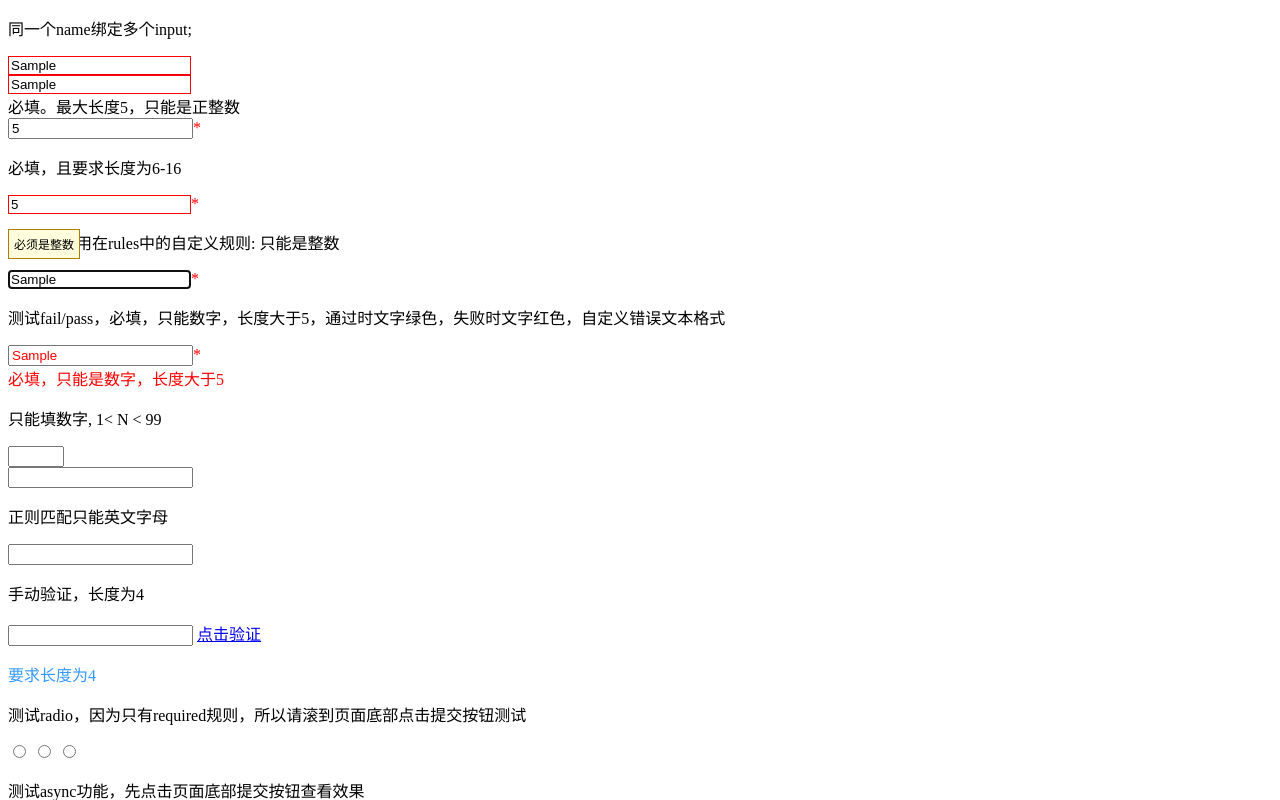
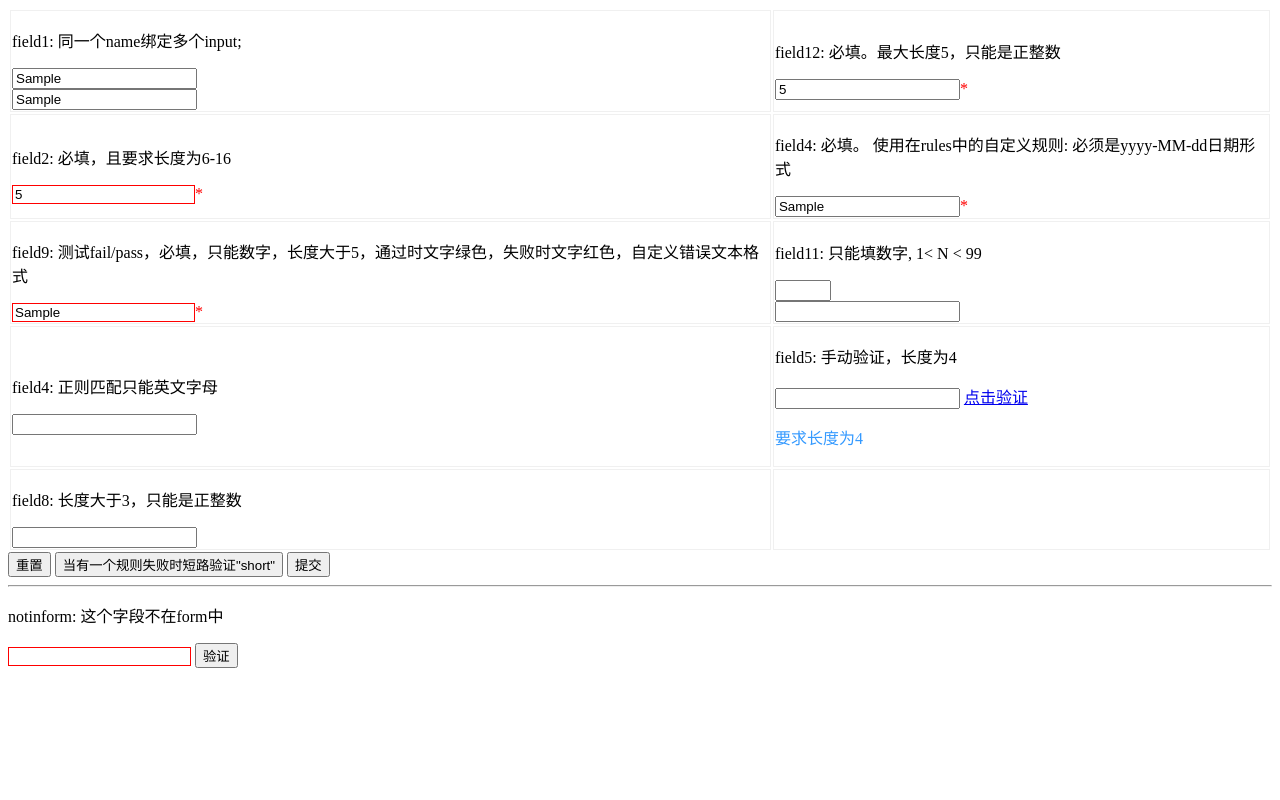
Before and after one commit to wslx520/lv, a plain HTML site: page index.html in a window 1280 px wide. Both pictures are taken after typing "Sample", "Sample", "5", "5", "Sample", "Sample" into the empty fields and a click on the button "提交". Shown: the top 800 px of the page. Drawn offline with nearby package versions, Linux system fonts and the light colour scheme.

Commit message:
更改实现思路;加入直接对某字段(可无表单)进行简单验证的功能

```diff
--- a/index.html
+++ b/index.html
@@ -23,73 +23,73 @@
 .red {
     color: red;
 }
+td {
+    border: 1px solid #f0f0f0;
+}
     </style>
     <!--[if lte IE 8]><script src="lib/es5-shim.min.js"></script><![endif]-->
     <script src="https://cdnjs.cloudflare.com/ajax/libs/jquery/1.12.4/jquery.min.js"></script>
 </head>
 <body>
     <form id="form2" novalidate="novalidate" onsubmit="return false;">
-        <div>
-            <p>同一个name绑定多个input; </p>
+        <table>
+            <tbody>
+                <tr>
+                    <td>
+                    <p>field1: 同一个name绑定多个input; </p>
             <div><input name="field1" type="text" id="f1"></div>
             <div><input name="field1" type="text"></div>
-        </div>
-        <div>
-            必填。最大长度5，只能是正整数
-            <div><input name="field12" type="number" required="" data-rules="positiveInt|maxlength(5)" /><span class="red">*</span></div>
-        </div>
-        <div>
-            <p>必填，且要求长度为6-16</p>
-            <input name="field2" type="number" number data-rules="length(6,16)" required><span class="red">*</span>
-        </div>
-        <div>
-            <p>必填。 使用在rules中的自定义规则: 只能是整数</p>
-            <input name="field4" type="text" data-rules="int" required=""><span class="red">*</span>
-        </div>
-        <div>
-            <p>测试fail/pass，必填，只能数字，长度大于5，通过时文字绿色，失败时文字红色，自定义错误文本格式</p>
+                    </td>
+                    <td>
+            <p>field12: 必填。最大长度5，只能是正整数</p>
+            <div><input name="field12" type="number" required="" data-rules="positiveInt|maxlength(5)" /><span class="red">*</span></div></td>
+                </tr>
+                <tr>
+                    <td>
+            <p>field2: 必填，且要求长度为6-16</p>
+            <input name="field2" type="number" number data-rules="length(6,16)|int" required><span class="red">*</span></td>
+                    <td>
+            <p>field4: 必填。 使用在rules中的自定义规则: 必须是yyyy-MM-dd日期形式</p>
+            <input name="field4" type="text" data-rules="date" required=""><span class="red">*</span></td>
+                </tr>
+                <tr>
+                    <td>
+            <p>field9: 测试fail/pass，必填，只能数字，长度大于5，通过时文字绿色，失败时文字红色，自定义错误文本格式</p>
             <input name="field9" type="text" ><span class="red">*</span>
-            <div id="field9Message" style="color:#f00"></div>
-        </div>
-        <div>
-            <p>只能填数字, 1< N < 99</p>
+            <div id="field9Message" style="color:#f00"></div></td>
+                    <td>
+            <p>field11: 只能填数字, 1< N < 99</p>
             <div><input name="field11" type="number" number min="1" max="99" /></div>
-            <div><input name="field11" type="number" number range="1,99" /></div>
-        </div>
-        <div>
-            <p>正则匹配只能英文字母</p>
-            <input name="field4" type="text" pattern="[a-z]+">
-        </div>
-        <div>
-            <p>手动验证，长度为4</p>
+            <div><input name="field11" type="number" number range="1,99" /></div></td>
+                </tr>
+                <tr>
+                    <td>
+            <p>field4: 正则匹配只能英文字母</p>
+            <input name="field4" type="text" pattern="[a-z]+"></td>
+                    <td>
+            <p>field5: 手动验证，长度为4</p>
             <input name="field5" id="manul2" type="text" length="4">
             <a href="javascript:;" onclick="onManul()">点击验证</a>
-            <p name="message2" style="color:#39f">要求长度为4</p>
-        </div>
-        <div>
-            <p>测试radio，因为只有required规则，所以请滚到页面底部点击提交按钮测试</p>
-            <input type="radio" name="radio1" value="2">
-            <input type="radio" name="radio1" value="3">
-            <input type="radio" name="radio1" value="4"  data-rule="required">
-        </div>
-        <div>
-            <p>测试async功能，先点击页面底部提交按钮查看效果</p>
-            <p>点击true或false按钮模拟收到服务器结果进行设值</p>
-            <div>
-                <input name="field6" type="text" value="测试值">
-                <button type="button" onclick="async6(1)">true</button>
-                <button type="button" onclick="async6(2)">false</button>
-            </div>
-        </div>
-        <div>
-            <p>长度大于3，只能是正整数</p>
-            <input name="field8" type="number" data-rules="positiveInt" minlength="4">
-        </div>
+            <p name="message2" style="color:#39f">要求长度为4</p></td>
+                </tr>
+                <tr>
+                    <td>
+            <p>field8: 长度大于3，只能是正整数</p>
+            <input name="field8" type="number" data-rules="positiveInt" minlength="4"></td>
+                    <td></td>
+                </tr>
+            </tbody>
+        </table>
         <button type="reset" onclick="resetStyle()">重置</button>
         <button type="button" onclick="testShort()">当有一个规则失败时短路验证"short"</button>
-        <div style="margin-top:10px"><b>提交按钮在网页底部，测试submit和locate功能</b></div>
-        <button style="margin: 100px 0 0 5px;" type="submit">提交</button>
+        <button style="" type="submit">提交</button>
     </form>
+    <hr>
+    <div>
+        <p>notinform: 这个字段不在form中</p>
+        <input type="number" name="notinform" number min="4" maxlength="7" required="" data-rules="positiveInt" id="notinform">
+        <button id="vali_notin">验证</button>
+    </div>
     <script src="lib/jquery.tooltip.js"></script>
     <script src="src/lv.js"></script>
     <script>
@@ -99,6 +99,9 @@
             rules: {
                 int: function (val, elem, params) {
                     return LV.optional(elem) || /^\-?\d+$/.test(val) || '必须是整数';
+                },
+                date: function (val, elem, params) {
+                    return LV.optional(elem) || /^\d{4}-\d{1,2}-\d{1,2}$/.test(val) || '必须是yyyy-MM-dd日期形式';
                 }
             },
             fields: {
@@ -122,7 +125,7 @@
                 }
             },
             onSubmit: function (vali, form) {
-                console.log(vali, form.radio1.value);
+                console.log(vali);
             },
             // 关闭输入时验证
             testOnInput: false
@@ -131,8 +134,17 @@
             LV.vali($('#manul2')[0]);
         }
         setTimeout(function () {
-            LV.vali($('[name="field2"]'));
+            LV.vali($('[name="field2"]')[0]);
         },1000)
+
+        LV.vali($('#notinform')[0], function (vali, field) {
+            console.log(vali, field)
+        });
+        $('#vali_notin').on('click', function (e) {
+            LV.vali($('#notinform')[0], function (vali, field) {
+                console.log(vali, field)
+            });
+        })
     </script>
 </body>
 </html>
--- a/src/lv.js
+++ b/src/lv.js
@@ -7,6 +7,15 @@ var LV = (function (window) {
         }
         console.log(str, loaners)
         return str;
+    }
+    function isString(str) {
+        return 'string' === typeof str;
+    }
+    function isFn(fn) {
+        return 'function' === typeof fn;
+    }
+    function isArray(arr) {
+        return !!arr.splice;
     }
     var lang = {
         number: '只允许数字',
@@ -141,6 +150,116 @@ var LV = (function (window) {
             return att;
         }
         return att.split(',');
+    };
+    function disposeErrString(vali, errString) {
+        if (vali !== true) {
+            errString.push(vali);
+        }
+    }
+    function getRequired(field) {
+        return typeof field.required === 'boolean' ? field.required : field.required != null;
+    }
+    function executeVali(fn, val, field, params) {
+        return fn(val, field, params);
+    }
+    function doFieldRule(ruleF, rules) {
+        if (isString(ruleF)) {
+            doStringRules(ruleF, rules);
+        } else if (isFn(ruleF)) {
+            rules.push(ruleF);
+        } else if (isArray(ruleF)) {
+            rules = rules.concat(ruleF);
+        } else if (Object.prototype.toString.call(ruleF) == "[object Object]") {
+            if (ruleF.rule) {doFieldRule(ruleF.rule, rules)}
+        }
+    }
+    function doAction(action, val, field, executed, rulesInConf) {
+        if (isString(action)) {
+            if (executed[action]) return true;
+            executed[action] = true;
+            var fn = rulesInConf && rulesInConf[action] || Rules[action];
+            if (fn) {
+                return fn(val, field);
+            }
+        } else if (isFn(action)) {
+            return action(val, field);
+        } else if (isArray(action)) {
+            var a0 = action[0];
+            if (executed[a0]) return true;
+            executed[a0] = true;
+            var fn = rulesInConf && rulesInConf[a0] || Rules[a0];
+            return fn(val, field, action[1]);
+        }
+    }
+    function doStringRules(str, rules) {
+        str = str.split('|');
+        for (var r = 0; r< str.length; r++) {
+            var arule = str[r];
+            var paramIndex = arule.indexOf('(');
+            var params = '';
+            if (~paramIndex) {
+                // var arule = arule.substring(0, paramIndex);
+                var ruleName = arule.substring(0, paramIndex);
+                params = arule.slice(paramIndex + 1, -1);
+                // console.log(arule, paramIndex, params);
+                if (params) {
+                    params = getParams(params);
+                }
+                arule = ruleName;
+            }
+            rules.push([arule, params]);
+        }
+    }
+    function valis(field, short, rulesInConf, rulesInFields, onPass, onFail) {
+        var _this = field, $this = $(_this);
+        var name = _this.name;
+        var val = _this.value;
+        if (!_this._rules_) {
+            var rules = _this._rules_ = [];
+            var required = getRequired(_this);
+            if (required) {
+                rules.push('required');
+            }
+            var type = _this.type;
+            if (Rules[type]) {
+                rules.push(type);
+            }
+            for(var j in Rules) {
+                var att = $this.attr(j);
+                if (att != null) {
+                    rules.push([j, getParams(att)]);
+                }
+            }
+            // 最先验证 html 中写的规则
+            var rulesInHtml = $this.attr('data-rules');
+            if (rulesInHtml) {
+                doStringRules(rulesInHtml, rules);
+            }
+            if (rulesInFields && rulesInFields[name]) {
+                doFieldRule(rulesInFields[name], rules);
+            }
+        }
+        var rules = _this._rules_;
+        var executed = {};
+        var errString = [];
+        for (var r = 0; r< rules.length; r++) {
+            var action = rules[r];
+            var err = doAction(action, val, _this, executed, rulesInConf);
+            if (err != true) {
+                errString.push(err);
+            }
+            if (errString.length && short) {
+                break;
+            }
+        }
+        console.log(errString)
+        if (errString.length) {
+            onFail && onFail(_this, errString);
+            return false;
+        } else {
+            onPass && onPass(_this);
+            return true;
+        }
     }
     var LV = function (form, conf) {
         if (typeof form === 'string') {
@@ -152,149 +271,10 @@ var LV = (function (window) {
         var rulesInConf = conf.rules || {};
         var rulesInFields = conf.fields || {};
         var short = conf.short == null ? defaults.short : conf.short;
-        function ruleType(rule) {
-            console.log(rule);
-            if (typeof rule === 'string') {
-                return rulesInConf[rule] || Rules[rule];
-            }
-            return null;
-        }
-        // 执行验证函数
-        function doVali(rule, val, elem, params) {
-            // console.log(rule, val, elem,  params);
-            if (typeof rule === 'string') {
-                var ruleFn = ruleType(rule);
-                if (!ruleFn) {
-                    console.error('[LV] has no rule `' + rule + '`.')
-                } else {
-                    return ruleFn(val, elem, params);
-                }
-            } else if (typeof rule === 'function') {
-                return rule(val, elem, params);
-            } else if (rule.splice) {
-                var errString = [];
-                for (var r = 0; r< rule.length; r++) {
-                    var vali = doVali(rule[r], val, elem, params);
-                    if (vali !== true) {
-                        errString.push(vali);
-                        if (short) {
-                            return errString;
-                        }
-                    }
-                }
-                return errString;
-            }
-        }
+
         // oninput 时的验证加入定时器延迟
         var inputTimer = null;
-        var validate = function (field) {
-            var _this = field;
-            if (_this.nodeType !== 1) {
-                _this = _this[0];
-            }
-            var $this = $(_this);
-            var name = _this.name;
-            var type = _this.type && _this.type.toLowerCase();
-            // IE9- 对 type=number 强制渲染为 type=text (type总是text), 取不出真正的 type
-            // console.log('xxxxxxxxxx',_this.getAttribute('type'),_this.getAttributeNode('type').value);
-            var val = _this.value;
-            var required = (rulesInFields[name] && rulesInFields[name].required) || (typeof _this.required === 'boolean' ? _this.required
-                            : _this.required != null);
-            // 如果时是非必填，且值为空
-            console.log(required, val == '', name);
-            if (val == '' && !required ) {
-                return true;
-            }
-            var isInpt = _this.tagName === 'INPUT';
-            // 错误提示字符串
-            var errString = [];
-            // 得到本字段的验证规则
-            var rules = [];
-            // 最先验证 html 中写的规则
-            var rulesInHtml;
-            // 处理 errString
-            function disposeVali(valiFn, params) {
-                var vali = valiFn(val, field, params);
-                // console.log(vali);
-                return disposeErrString(vali);
-            }
-            function disposeErrString(vali) {
-                if (vali !== true) {
-                    errString.push(vali);
-                    if (short) {
-                        onFail(field, errString);
-                        return false;
-                    }
-                }
-                return true;
-            }
-            var exclude = null;
-            if (Rules[type]) {
-                exclude = type;
-                var vali = disposeVali(Rules[type]);
-                if (!vali && short) {
-                    return vali;
-                }
-            }
-            for(var j in Rules) {
-                if (!exclude || j != exclude) {
-                    var att = $this.attr(j);
-                    if (att != null) {
-                        if(!disposeVali(Rules[j], getParams(att))) return false;
-                    }
-                }
 
-            }
-            if (rulesInHtml = $this.attr('data-rules')) {
-                rulesInHtml = rulesInHtml.split('|');
-                for (var r = 0; r < rulesInHtml.length; r++){
-                    var arule = rulesInHtml[r];
-                    var paramIndex = arule.indexOf('(');
-                    if (~paramIndex) {
-                        // var arule = arule.substring(0, paramIndex);
-                        var ruleName = arule.substring(0, paramIndex);
-                        var params = arule.slice(paramIndex + 1, -1);
-                        // console.log(arule, paramIndex, params);
-                        if (params) {
-                            params = getParams(params);
-                        }
-                        arule = ruleName;
-                    }
-                    // console.log(arule, vali);
-                    if(!disposeErrString(doVali(arule, val, field, params))) return false;
-                }
-            }
-            if (rulesInFields[name]) {
-                var ff = rulesInFields[name];
-                // 如果是个对象, 可能包含以下 key
-                // rule, short, onFail, onPass
-                if (Object.prototype.toString.call(ff) == "[object Object]") {
-                    var vali = doVali(ff.rule, val, field);
-                    var fOnPass = ff.onPass || onPass;
-                    var fonFail = ff.onFail || onFail;
-                    if (vali == true) {
-                        if (ff.onPass) ff.onPass(field);
-                        return true;
-                    } else {
-                        if (ff.onFail) ff.onFail(field, vali);
-                        return false;
-                    }
-                    if(!disposeErrString(vali)) return false;
-
-                } else {
-                    if(!disposeErrString(doVali(ff, val, field))) return false;
-                }
-
-            }
-            if (errString && errString.length) {
-                onFail(field, errString);
-                return false;
-            } else {
-                onPass(field);
-                return true;
-            }
-            return true;
-        };
         if (!form.__watched__) {
             var eventTypes = [];
             var toi = conf.testOnInput == null ? defaults.testOnInput : conf.testOnInput;
@@ -311,9 +291,8 @@ var LV = (function (window) {
             // console.log(eventTypes);
             var $form = $(form);
             if (eventTypes.length) {
-                eventTypes = eventTypes.join(' ');
                 // onpropertychange 事件不支持冒泡，所以在form上加上对应监听也没用
-                $form.on(eventTypes, 'input, select, textarea', function (e) {
+                $form.on(eventTypes.join(' '), 'input, select, textarea', function (e) {
                     // console.log(lteIE8, e, e.type, e.originalEvent.propertyName );
                     if (lteIE8 && e.type == 'propertychange' && e.propertyName != 'value') {
                         return;
@@ -321,7 +300,8 @@ var LV = (function (window) {
                     clearTimeout(inputTimer);
                     var _this = this;
                     inputTimer = setTimeout(function () {
-                        validate(_this);
+                        // validate(_this);
+                        valis(_this, short, rulesInConf, rulesInFields, onPass, onFail);
                     },100);
 
                 })
@@ -348,7 +328,10 @@ var LV = (function (window) {
             });
             form.__watched__ = true;
         }
-        form._validate = validate;
+        // form._validate = validate;
+        form._validate = function (field) {
+            return valis(field, short, rulesInConf, rulesInFields, onPass, onFail);
+        };
         // console.log(form, form._validate);
     };
     LV.setDefaults = function (obj) {
@@ -361,14 +344,24 @@ var LV = (function (window) {
         Rules[ruleName] = fn;
     };
     // 直接验证某个字段
-    LV.vali = function (field) {
-        if (field.selector) {
-            field = field[0];
-        }
-        var form = field.form;
-        // console.log(field, form,form._validate);
-        if (form && form._validate) {
-            form._validate(field);
+    LV.vali = function (field, callback) {
+
+        if (field.tagName === 'FORM') {
+            if (field.vali) {
+                var vali = field.vali(field);
+                if (callback) callback(vali, field);
+            }
+        } else {
+            var form = field.form;
+            // console.log(field, form,form._validate);
+            if (form && form._validate) {
+                var vali = form._validate(field);
+                if (callback) callback(vali, field);
+            } else {
+                // var vali = defaultVali(field, true, callback);
+                var vali = valis(field, false, null, null, LV.getDefaults().onPass, LV.getDefaults().onFail);
+                if (callback) callback(vali, field);
+            }
         }
     };
     LV.optional = function (field) {
```
Also changed, not shown: 1 other file.
